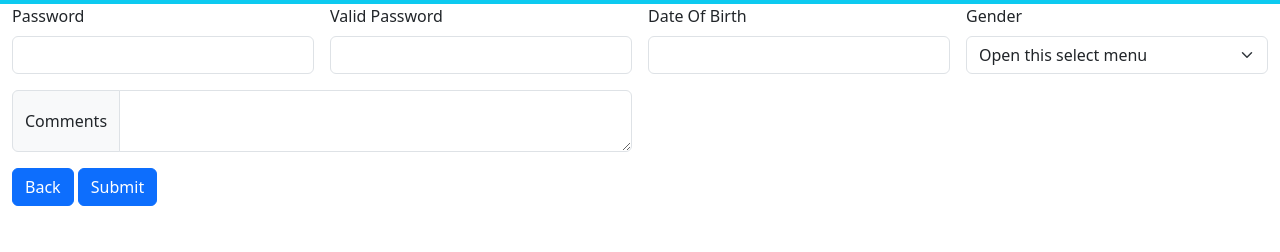
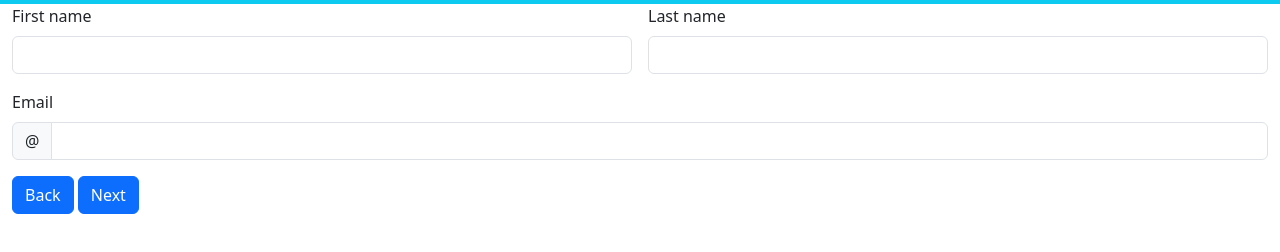
Before and after one commit to ShaharAshe/user_registration_form, a plain HTML site: page index.html in a window 1280 px wide. Both pictures are taken after a click on the button "Next". Shown: the part 42-294 px from the top of the page. Drawn offline with nearby package versions, Linux system fonts and the light colour scheme.

Commit message:
finished to validate all the first page

```diff
--- a/index.html
+++ b/index.html
@@ -20,41 +20,41 @@
                 <div class="col-12">
                     <form class="row g-3 needs-validation" method="post" action="#">
                         <div class="col-md-6 prev-clicked">
-                            <label for="validationCustom01" class="form-label">First name</label>
-                            <input type="text" class="form-control" id="validationCustom01">
+                            <label for="First-Name" class="form-label">First name</label>
+                            <input type="text" class="form-control" id="First-Name">
                             <div class="valid-feedback">Looks good!</div>
                         </div>
                         <div class="col-md-6 prev-clicked">
-                            <label for="validationCustom02" class="form-label">Last name</label>
-                            <input type="text" class="form-control" id="validationCustom02">
+                            <label for="Last-Name" class="form-label">Last name</label>
+                            <input type="text" class="form-control" id="Last-Name">
                             <div class="valid-feedback">Looks good!</div>
                         </div>
                         <div class="col-md-12 prev-clicked">
-                            <label for="validationCustomUsername" class="form-label">Email</label>
+                            <label for="Email" class="form-label">Email</label>
                             <div class="input-group has-validation">
-                                <span class="input-group-text" id="inputGroupPrepend">@</span>
-                                <input type="text" class="form-control" id="validationCustomUsername" aria-describedby="inputGroupPrepend">
+                                <span class="input-group-text">@</span>
+                                <input type="text" class="form-control" id="Email" aria-describedby="inputGroupPrepend">
                                 <div class="invalid-feedback">Please choose a username.</div>
                             </div>
                         </div>
                         <div class="col-md-3 d-none next-clicked">
-                            <label for="validationCustom03" class="form-label">Password</label>
-                            <input type="password" class="form-control" id="validationCustom03">
+                            <label for="Password" class="form-label">Password</label>
+                            <input type="password" class="form-control" id="Password">
                             <div class="invalid-feedback">Please provide a valid city.</div>
                         </div>
                         <div class="col-md-3 d-none next-clicked">
-                            <label for="validationCustom06" class="form-label">Valid Password</label>
-                            <input type="password" class="form-control" id="validationCustom06">
+                            <label for="Valid-Password" class="form-label">Valid Password</label>
+                            <input type="password" class="form-control" id="Valid-Password">
                             <div class="invalid-feedback">Please provide a valid city.</div>
                         </div>
                         <div class="col-md-3 d-none next-clicked">
-                            <label for="validationCustom04" class="form-label">Date Of Birth</label>
-                            <input type="text" class="form-control" id="validationCustom04">
+                            <label for="Date-Of-Birth" class="form-label">Date Of Birth</label>
+                            <input type="text" class="form-control" id="Date-Of-Birth">
                             <div class="invalid-feedback">Please provide a valid city.</div>
                         </div>
                         <div class="col-md-3 d-none next-clicked">
-                            <label for="validationCustom05" class="form-label">Gender</label>
-                            <select class="form-select" aria-label="Default select example" id="validationCustom05">
+                            <label for="Gender" class="form-label">Gender</label>
+                            <select class="form-select" aria-label="Default select example" id="Gender">
                                 <option selected>Open this select menu</option>
                                 <option value="1">One</option>
                                 <option value="2">Two</option>
@@ -64,7 +64,7 @@
                         <div class="col-6 d-none next-clicked">
                             <div class="input-group">
                                 <span class="input-group-text">Comments</span>
-                                <textarea class="form-control" aria-label="Comments"></textarea>
+                                <textarea class="form-control Comments-elem" aria-label="Comments"></textarea>
                             </div>
                         </div>
                         <div class="col-12">
@@ -87,11 +87,26 @@
             document.addEventListener('DOMContentLoaded', function (){
                 // Example starter JavaScript for disabling form submissions if there are invalid fields
                 (() => {
+                    const emails = []
+                    const az_pattern = /[a-z]+/
+                    const email_pattern = /\S+@\S+ac\.il/
                     const forms = document.querySelectorAll('.needs-validation');
                     const elem_next_none = document.querySelectorAll('.next-clicked');
                     const elem_prev_none = document.querySelectorAll('.prev-clicked');
 
                     document.querySelector(".sub-next").addEventListener("click", function(event){
+                        const first_name_ev = document.getElementById("First-Name").value;
+                        const last_name_ev = document.getElementById("Last-Name").value;
+                        const email_ev = document.getElementById("Email").value;
+
+                        console.log(az_pattern.test(first_name_ev))
+                        console.log(az_pattern.test(last_name_ev))
+                        console.log(email_pattern.test(email_ev))
+
+                        if(az_pattern.test(first_name_ev)
+                            && az_pattern.test(last_name_ev)
+                                && email_pattern.test(email_ev))
+                        {
                             elem_next_none.forEach(div => {
                                 div.classList.remove('d-none');
                             });
@@ -101,6 +116,7 @@
                             });
 
                             document.querySelector('div .sub-next').innerHTML = "Submit";
+                        }
                     })
 
                     document.querySelector(".go-prev").addEventListener("click", function(event){
```
Lines whose indentation alone changed are shown as unchanged.
